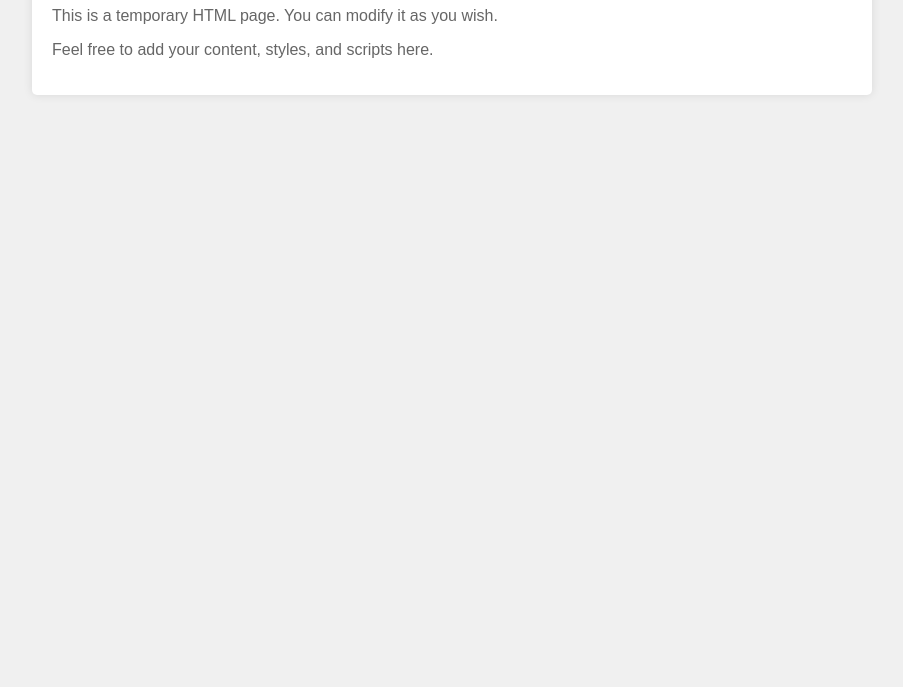
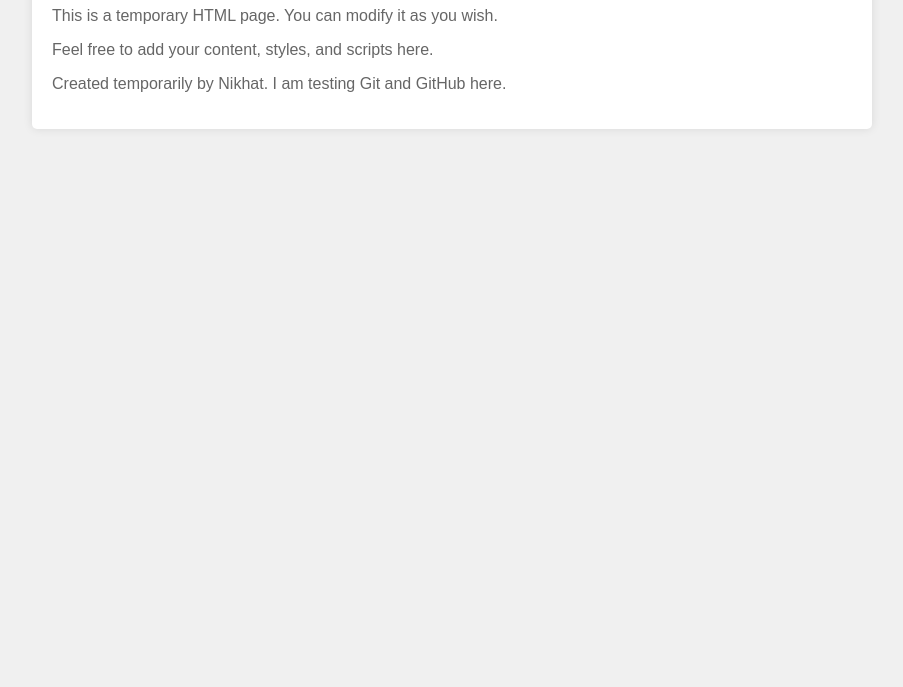
Before and after one commit to Rajabhardwaj127/MenuParadise, a plain HTML site: page index.html in a window 1280 px wide. Shown: the part 113-800 px from the top of the page, without its empty margins (188-1091 px from the left). Drawn offline with Linux system fonts and the light colour scheme.

Commit message:
Testing Git and GitHub

```diff
--- a/index.html
+++ b/index.html
@@ -36,6 +36,7 @@
         <h1>Welcome to Your Temporary Page</h1>
         <p>This is a temporary HTML page. You can modify it as you wish.</p>
         <p>Feel free to add your content, styles, and scripts here.</p>
+        <p>Created temporarily by Nikhat. I am testing Git and GitHub here.</p>
     </div>
 </body>
 </html>
```
